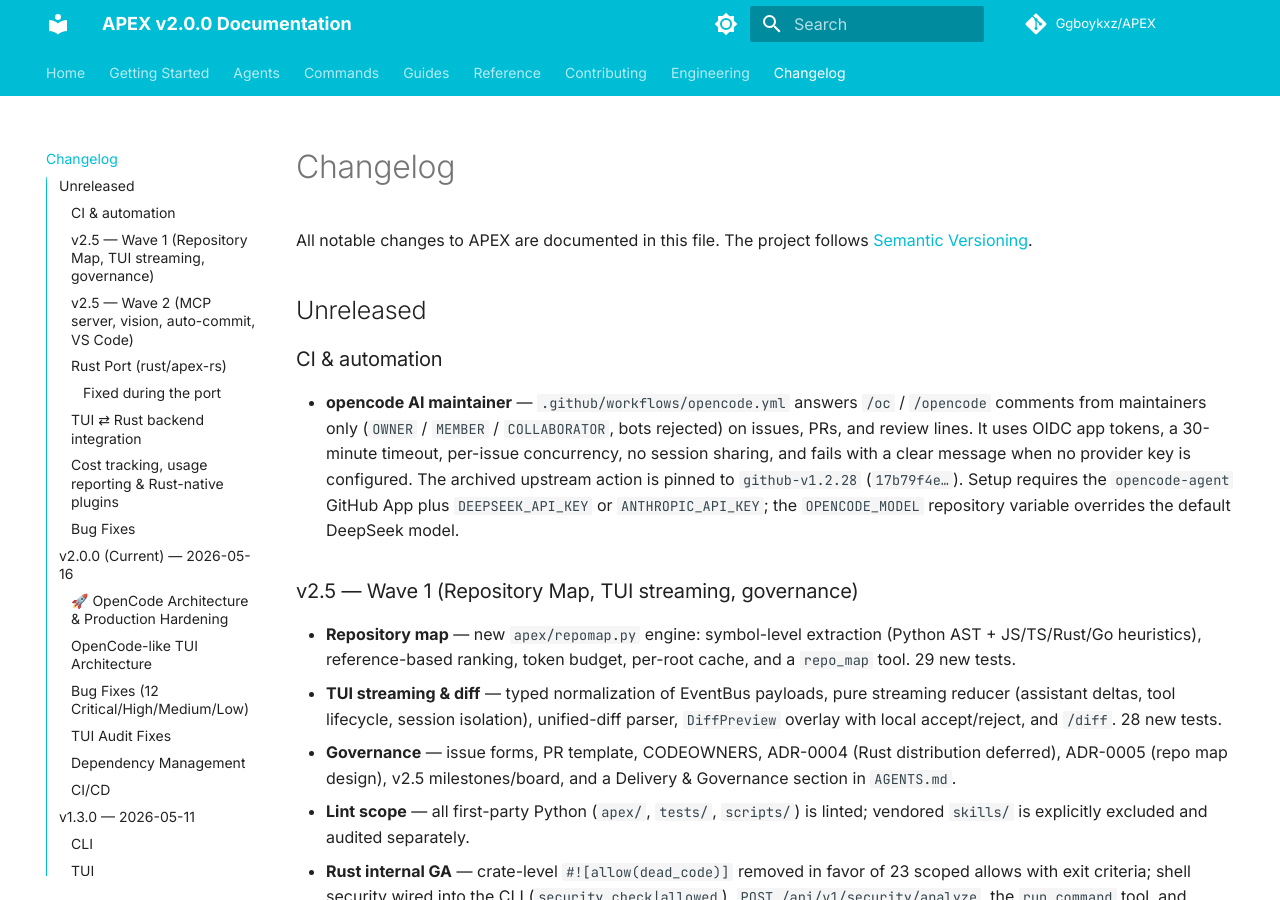
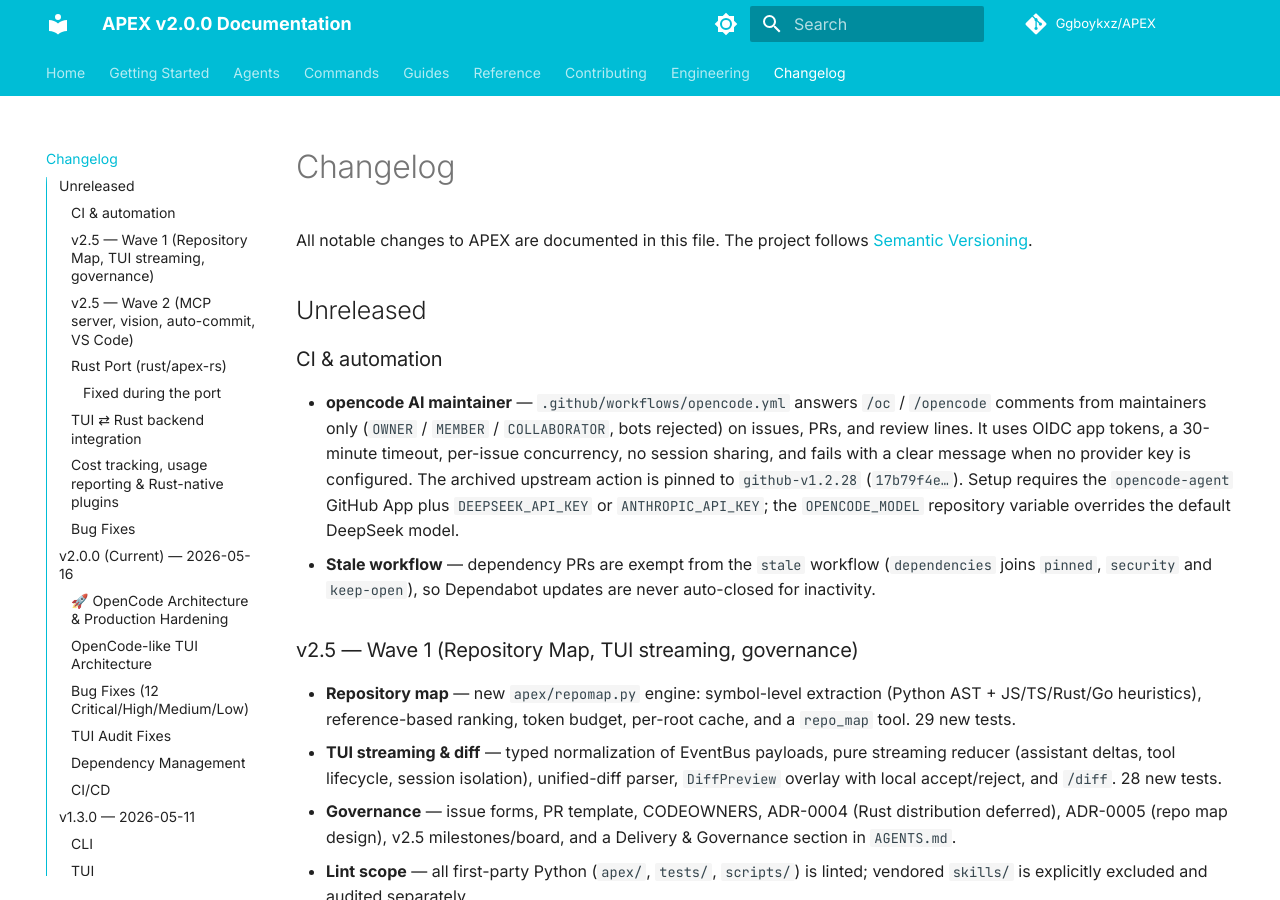
Before and after one commit to Ggboykxz/APEX, an MkDocs documentation site: the page built from docs/changelog.md, in a window 1280 px wide and 900 px high. Built offline with MkDocs 1.6.1 and Material for MkDocs 9.7.7, drawn with Linux system fonts in a browser that asks for light colours; comment, search, counter and statistics services are not loaded; the version menu is left out.

Commit message:
ci(deps): exempt dependency pull requests from stale

```diff
--- a/docs/changelog.md
+++ b/docs/changelog.md
@@ -7,6 +7,7 @@
 ### CI & automation
 
 - **opencode AI maintainer** — `.github/workflows/opencode.yml` answers `/oc` / `/opencode` comments from maintainers only (`OWNER` / `MEMBER` / `COLLABORATOR`, bots rejected) on issues, PRs, and review lines. It uses OIDC app tokens, a 30-minute timeout, per-issue concurrency, no session sharing, and fails with a clear message when no provider key is configured. The archived upstream action is pinned to `github-v1.2.28` (`17b79f4e…`). Setup requires the `opencode-agent` GitHub App plus `DEEPSEEK_API_KEY` or `ANTHROPIC_API_KEY`; the `OPENCODE_MODEL` repository variable overrides the default DeepSeek model.
+- **Stale workflow** — dependency PRs are exempt from the `stale` workflow (`dependencies` joins `pinned`, `security` and `keep-open`), so Dependabot updates are never auto-closed for inactivity.
 
 ### v2.5 — Wave 1 (Repository Map, TUI streaming, governance)
 
```
Also changed, not shown: 1 other file.
